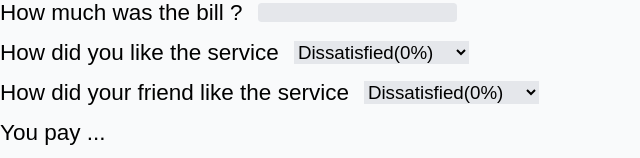
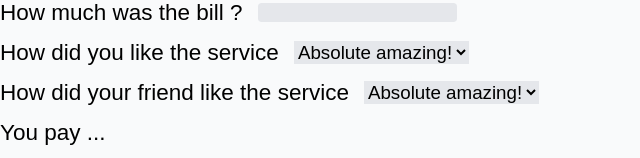
Before and after one commit to Briso10-dev/Tip-Calculator, a React (Vite) app: page / in a window 1280 px wide. Shown: the top 158 px of the page, without its empty margins (0-640 px from the left). Built offline with nearby package versions, Linux system fonts and the light colour scheme.

Commit message:
Using a useState variable for Service component

```diff
--- a/src/components/Service.jsx
+++ b/src/components/Service.jsx
@@ -1,10 +1,14 @@
+import { useState } from "react";
 
 function Service({text}){
+    const [service, setService] = useState("wow");
+
      return(
         <div className="flex items-center gap-6 text-4xl font-medium">
             <p> {text} </p>
             <select
             type="text"
+            value={service}
             className="border-s-8 text-3xl bg-gray-200">
             <option value="Dissatisfied">Dissatisfied(0%)</option>
             <option value="okay">It was okay(5%)</option>
```
